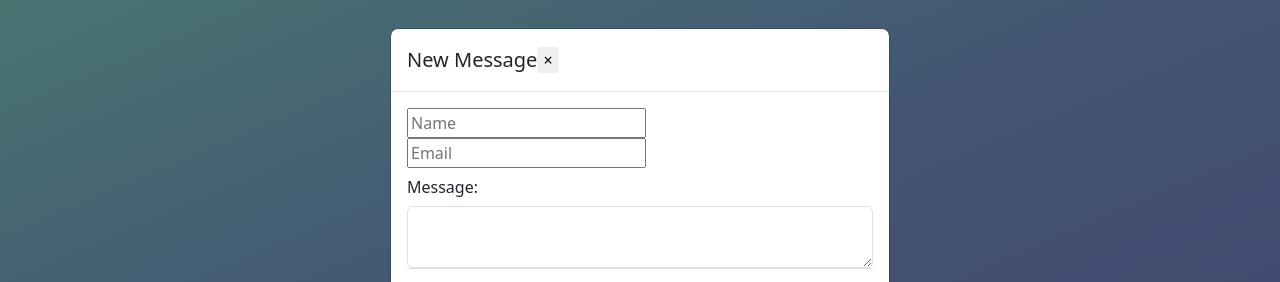
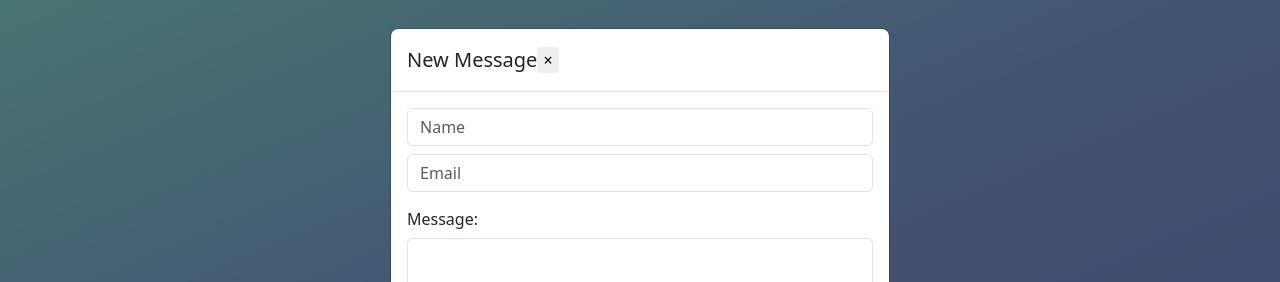
Before and after one commit to Calibite/Calibite-Website, a website: page index.html in a window 1280 px wide. Both pictures are taken after a click on the button "Contact Us". Shown: the top 282 px of the page. Drawn offline with nearby package versions, Linux system fonts and the light colour scheme.

Commit message:
fixed same styling for email & name as message

```diff
--- a/index.html
+++ b/index.html
@@ -34,8 +34,8 @@
       <div class="modal-body">
         <form action="https://formsubmit.co/calibite.business@gmail.com" method="POST">
           <div class="form-group">
-            <input type="text" name="name" required placeholder="Name">
-            <input type="email" name="email" required placeholder="Email">
+            <input class="form-control name-email" type="text" name="name" required placeholder="Name">
+            <input class="form-control name-email" type="email" name="email" required placeholder="Email">
           </div>
           <div class="form-group">
             <label for="message-text" class="col-form-label">Message:</label>
--- a/styles.css
+++ b/styles.css
@@ -34,6 +34,10 @@ body {
 .close {
     border: #FFFFFF;
     border-radius: 4px;
+}
+
+.form-control.name-email {
+    margin-bottom: 1vh;
 }
 
 .container {
```
